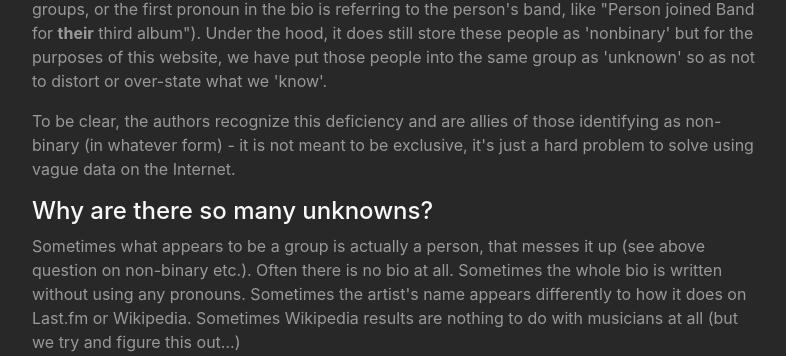
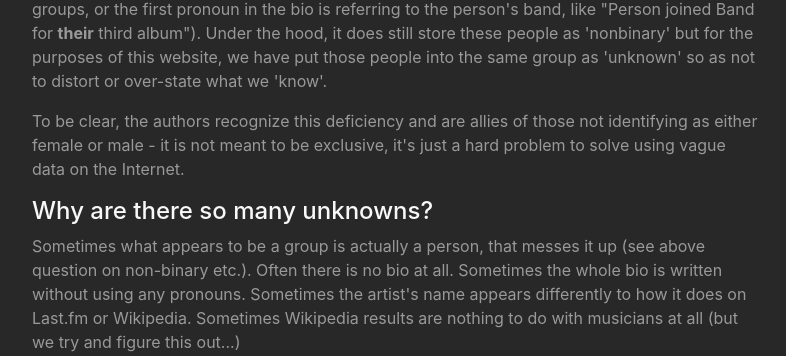
Before and after one commit to stringfellow/genderify-app, a Flask app: page / in a window 1280 px wide. Shown: the part 1686-2042 px from the top of the page, without its empty margins (243-1029 px from the left). Run offline with Flask 2, Linux system fonts and the light colour scheme; some libraries are stand-ins or nearby versions.

Commit message:
slight rewording

```diff
--- a/templates/home.jinja
+++ b/templates/home.jinja
@@ -69,7 +69,7 @@
         people into the same group as 'unknown' so as not to distort or
         over-state what we 'know'.</p>
         <p>To be clear, the authors recognize this deficiency and are allies of
-        those identifying as non-binary (in whatever form) - it is not meant to
+        those not identifying as either female or male - it is not meant to
         be exclusive, it's just a hard problem to solve using vague data on the
         Internet.</p>
         <h4>Why are there so many unknowns?</h4>
```
